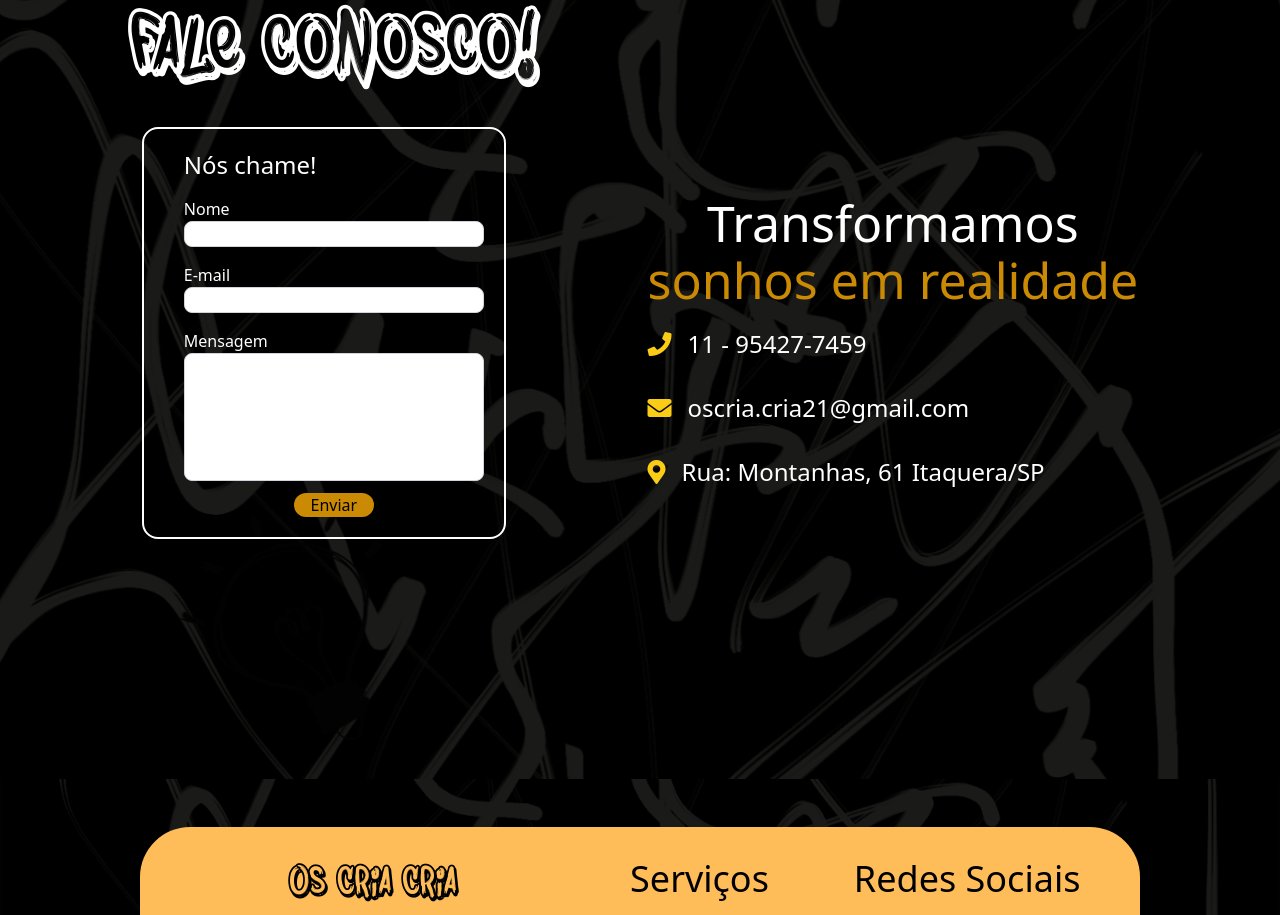
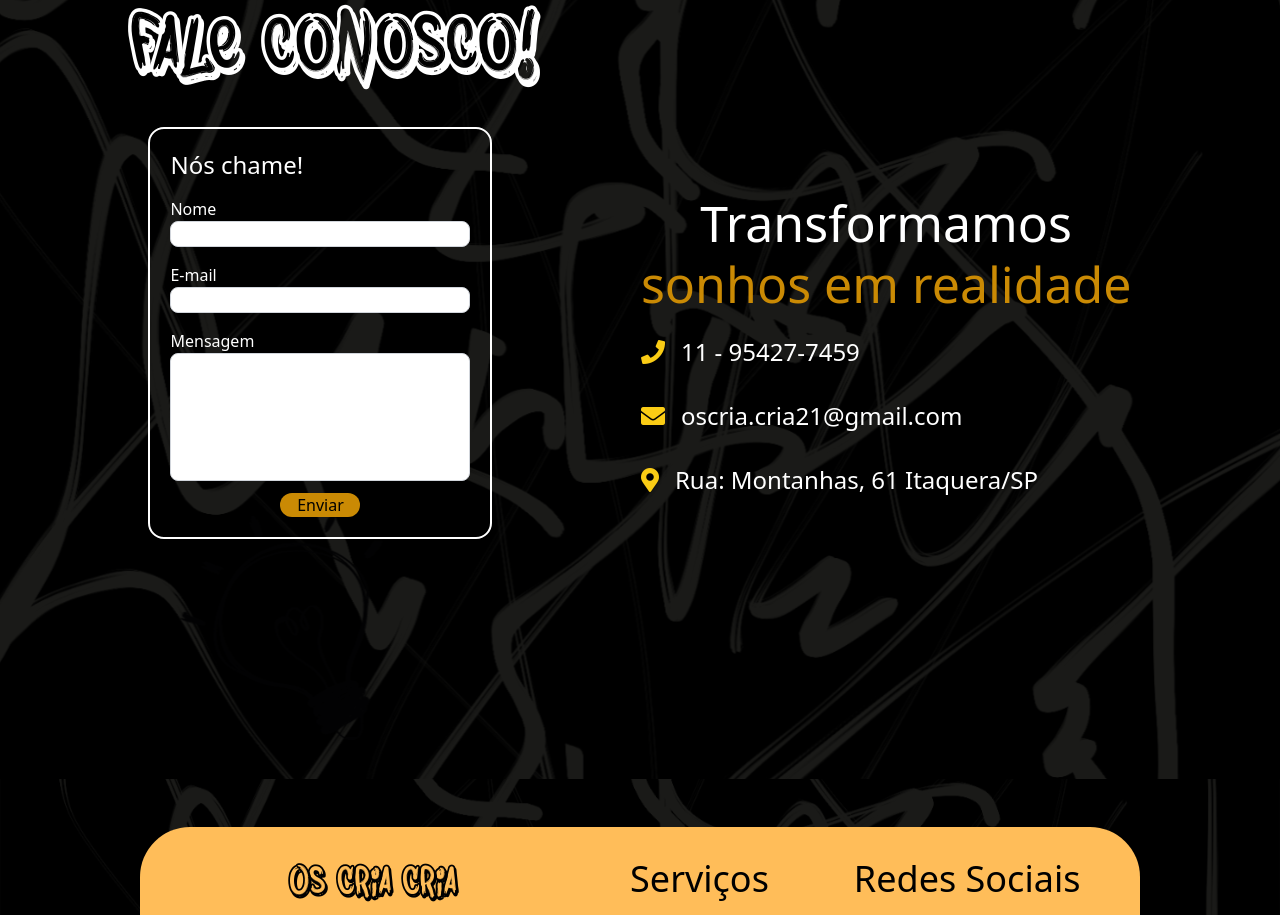
Before and after one commit to Antonio-Jr28/os-cria-cria, a React (Vite) app: page / in a window 1280 px wide. Shown: the part 2193-3108 px from the top of the page. Built offline with nearby package versions, Linux system fonts and the light colour scheme.

Commit message:
ajustando font e posicionamento e trocando background

```diff
--- a/src/components/contact-us/contact-us-form.component.tsx
+++ b/src/components/contact-us/contact-us-form.component.tsx
@@ -9,10 +9,6 @@ const firebaseConfig = {
   apiKey: 'AIzaSyBLbLimmcn0lfyn0tNlK-yM8mBvwaP1Ifs',
   authDomain: 'os-cria-cria-10e5c.firebaseapp.com',
   projectId: 'os-cria-cria-10e5c',
-  storageBucket: 'os-cria-cria-10e5c.appspot.com',
-  messagingSenderId: '427687269581',
-  appId: '1:427687269581:web:47e43eb4321425001e8584',
-  measurementId: 'G-ELB4DHD1SV',
 }
 
 firebase.initializeApp(firebaseConfig)
@@ -50,8 +46,8 @@ export const ContactUs: React.FC = () => {
 
     try {
       await addDoc(collection(db, 'users'), form)
-      console.log('Dados enviados com sucesso!')
-      alert('Dados enviados com sucesso!')
+      console.log('Mensagem enviados com sucesso!')
+      alert('Mensagem enviados com sucesso!')
       clearForm()
     } catch (error) {
       console.error('Erro ao enviar dados para o Firestore:', error)
@@ -68,7 +64,7 @@ export const ContactUs: React.FC = () => {
       <div className="flex flex-col items-center md:flex-row md:justify-evenly mt-8 pb-10">
         <form
           onSubmit={handleSubmit}
-          className="flex flex-col md:pl-10 border-2 border-white rounded-2xl bg-opacity-100 p-5"
+          className="flex flex-col border-2 border-white rounded-2xl bg-opacity-100 p-5"
         >
           <p className="text-white text-lg md:text-2xl">Nós chame!</p>
           <label htmlFor="name" className="mt-4 text-white">
@@ -114,9 +110,9 @@ export const ContactUs: React.FC = () => {
         </form>
 
         <div>
-          <h1 className="text-white text-center text-2xl md:text-[50px] leading-none mt-5">
+          <h1 className="text-white text-center text-4xl md:text-[50px] leading-none mt-7">
             {contactUsStrings.contactUs.suffix}
-            <h1 className="text-yellow-600 text-center text-2xl md:mt-4 md:text-[50px]">
+            <h1 className="text-yellow-600 text-center text-4xl md:mt-4 md:text-[50px]">
               {contactUsStrings.contactUs.prefix}
             </h1>
           </h1>
```
Also changed, not shown: src/assets/backgrounds/background-about-us-mobile.svg.
